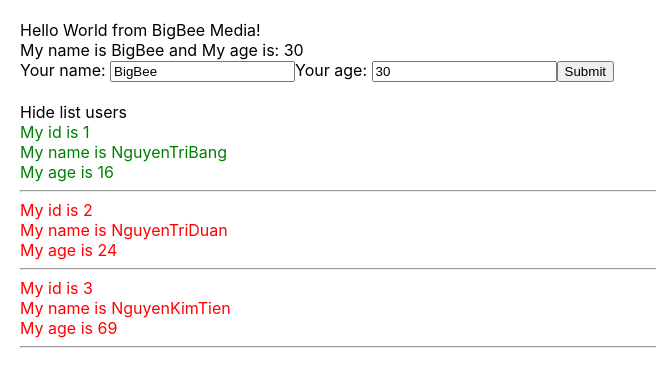
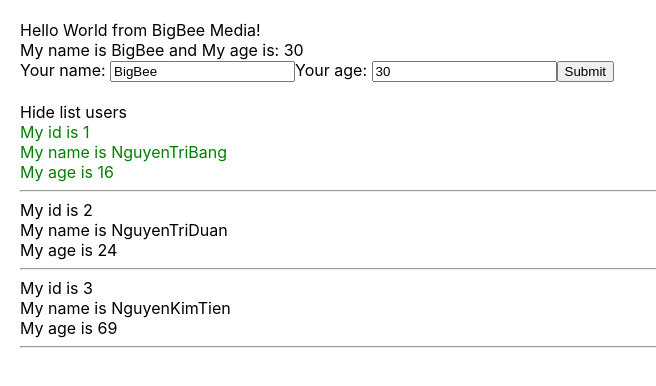
Before and after one commit to bangbigbee/react-ultimate, a React (Create React App) app: page / in a window 1280 px wide. Shown: the top 386 px of the page, without its empty margins (0-656 px from the left). Built offline with nearby package versions, Linux system fonts and the light colour scheme.

Commit message:
scss sass

```diff
--- a/package.json
+++ b/package.json
@@ -13,6 +13,7 @@
     "redux": "4.2.0",
     "redux-devtools-extension": "2.13.9",
     "redux-thunk": "2.4.1",
+    "sass": "1.53.0",
     "web-vitals": "2.1.4"
   },
   "scripts": {
--- a/src/App.js
+++ b/src/App.js
@@ -1,5 +1,5 @@
 import logo from './logo.svg';
-import './App.css';
+import './App.scss';
 import { useDispatch, useSelector } from 'react-redux';
 import { increaseCounter, decreaseCounter } from './redux/action/counterAction';
 import MyComponent from './components/MyComponent';
--- a/src/components/DisplayInfo.js
+++ b/src/components/DisplayInfo.js
@@ -1,5 +1,5 @@
 import React from "react";
-
+import './DisplayInfo.scss';
 class DisplayInfo extends React.Component {
    state = {
     isShowing: true,
@@ -12,7 +12,7 @@
     render() {
         const { user } = this.props;
         return (
-            <div>
+            <div className = "display-info-container">
                 <span onClick = {() => {this.handleShowHide()}}>{this.state.isShowing === true ? "Hide list users" : "Show list users"}</span>
                 {this.state.isShowing &&
                 user.map((userItem, index) => {
--- /dev/null
+++ b/src/components/DisplayInfo.scss
@@ -0,0 +1,9 @@
+.display-info-container {
+  .red {
+    color: black;
+  }
+
+  .green {
+    color: green;
+  }
+}
```
Also changed, not shown: src/App.scss (renamed from src/App.css), 1 other file (tests, documents, lock files or other folders).
